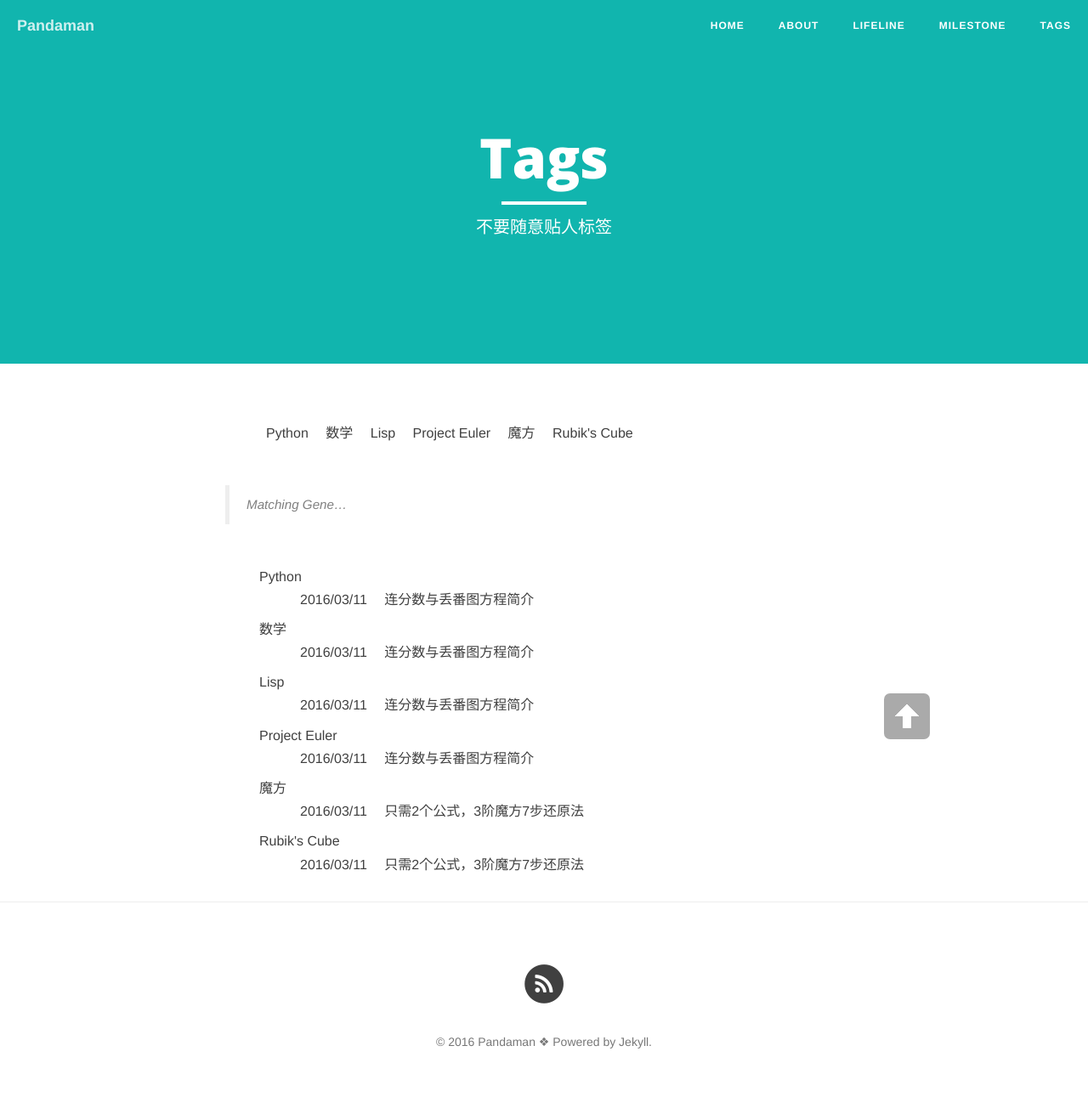
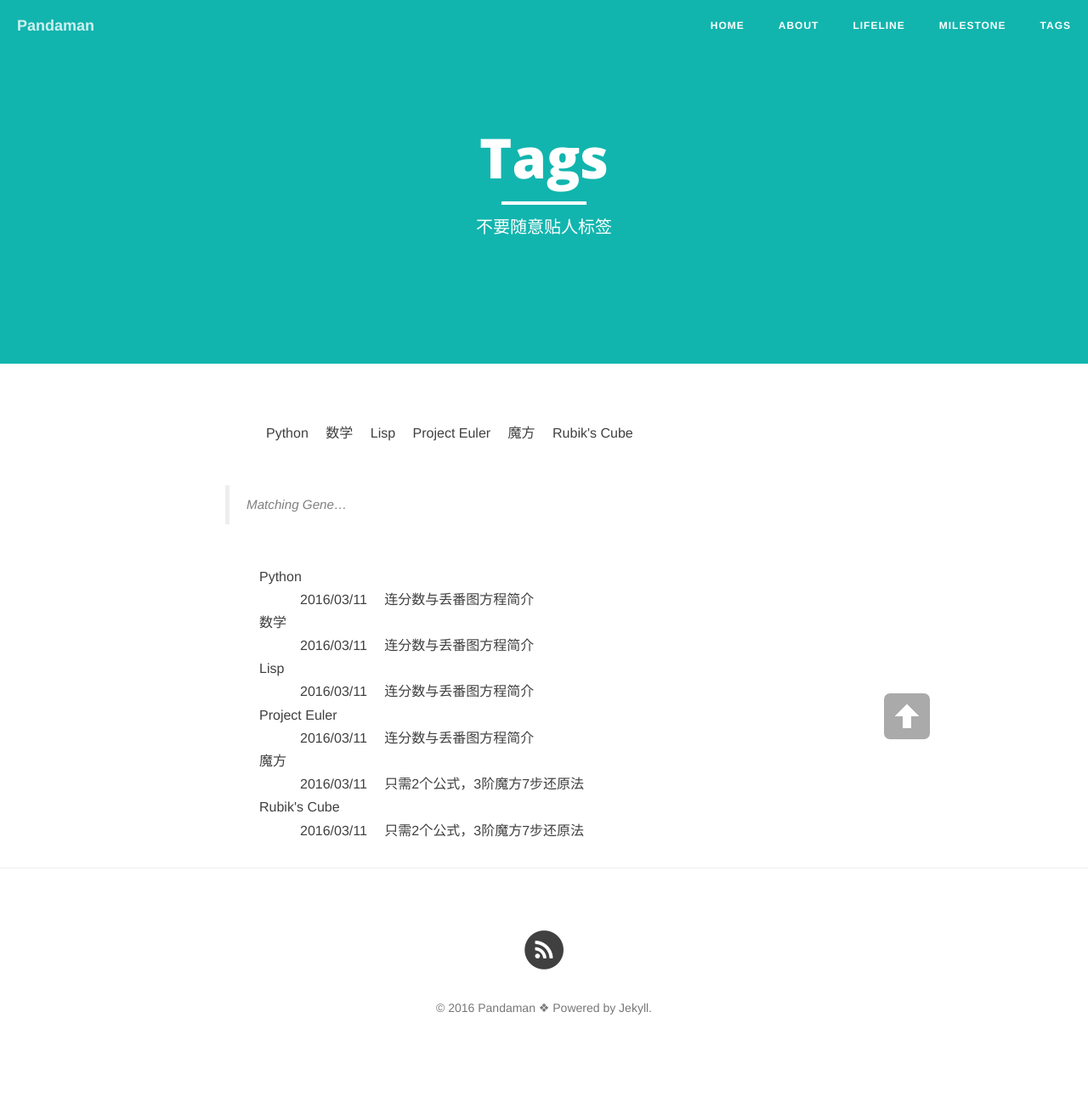
Before and after one commit to ceares/ceares.github.io, a Jekyll site: the page built from tags.md, in a window 1280 px wide. Shown: the whole page at 85% size. Built offline with Jekyll 4.4.1, drawn with Linux system fonts in a browser that asks for light colours; nearby versions of some CDN libraries; library files that are not in the unit come from our copies; after the commit the page ends 1264 px from its top, so only the background shows below that.

Commit message:
Update tags.md

```diff
--- a/tags.md
+++ b/tags.md
@@ -15,7 +15,7 @@ header-img: "img/semantic.jpg"
 
 <ul class="listing" style="list-style-type: none;font-weight:normal;margin-top:0.5in;">
 {% for tag in site.tags %}
-  <li class="listing-seperator" id="{{ tag[0] }}" style="margin-top:0.5em;magin-bottom:0.5em;">{{ tag[0] }}</li>
+  <li class="listing-seperator" id="{{ tag[0] }}" style="magin-bottom:0.5em;">{{ tag[0] }}</li>
 {% for post in tag[1] %}
   <li class="listing-item" style="text-indent:3em;font-weight:normal;">
   <time datetime="{{ post.date | date:"%Y-%m-%d" }}">{{ post.date | date:"%Y/%m/%d" }}</time>
```
